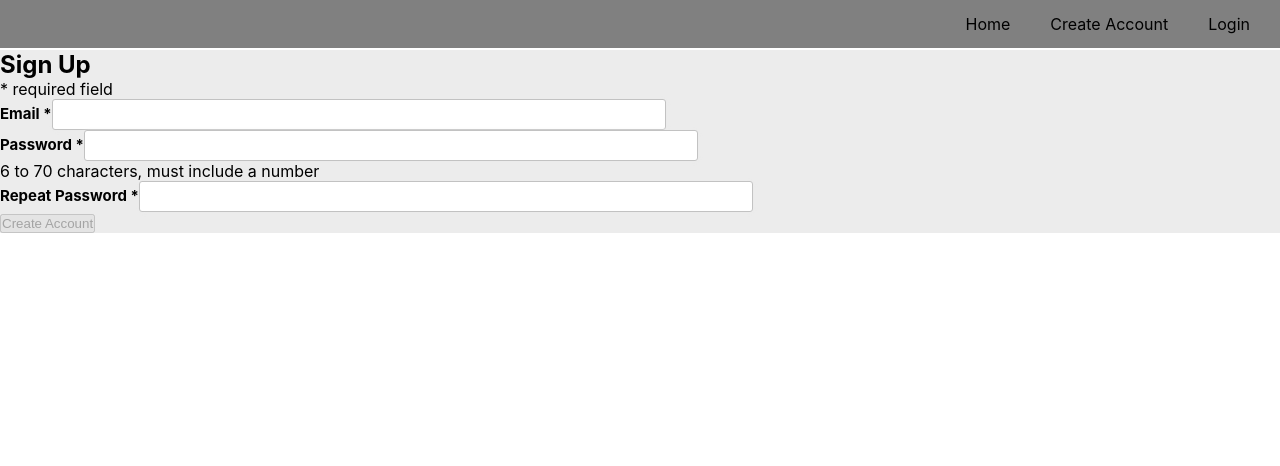
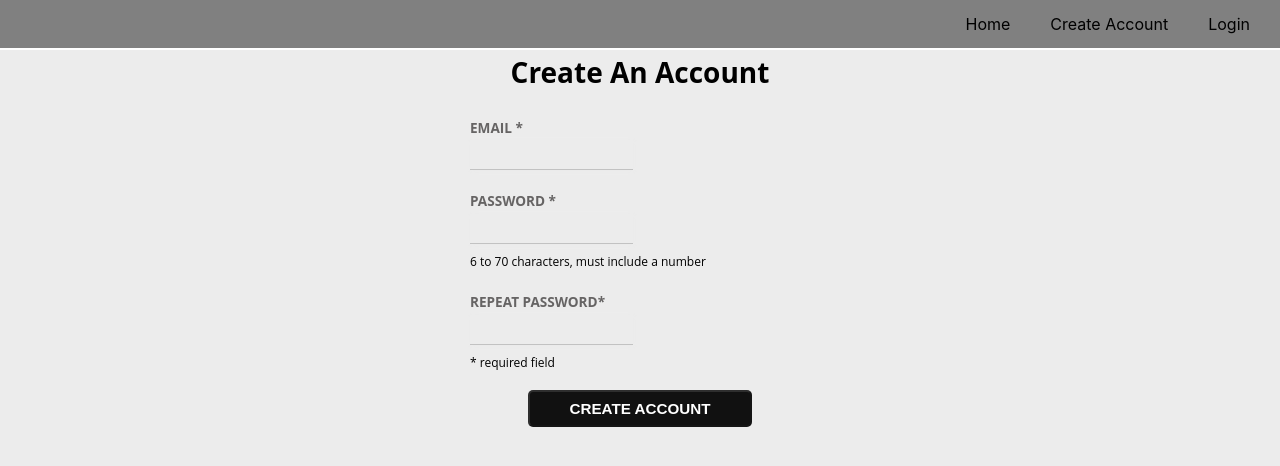
Before and after one commit to RyanNicoletti/newsletter-app, a React (Create React App) app: page /CreateAccount in a window 1280 px wide. Shown: the top 466 px of the page. Built offline with nearby package versions, Linux system fonts and the light colour scheme.

Commit message:
added styling for login and create account page

```diff
--- a/src/Components/CreateAccount.js
+++ b/src/Components/CreateAccount.js
@@ -1,5 +1,6 @@
 import React from "react";
 import ValidationErrorMessage from "./ValidationErrorMessage";
+import "./createaccount.css";
 
 export default class CreateAccount extends React.Component {
   constructor(props) {
@@ -88,14 +89,17 @@ export default class CreateAccount extends React.Component {
     const repeatPasswordError = this.validateRepeatPassword();
     return (
       <form className="registration" onSubmit={e => this.handleSubmit(e)}>
-        <h2>Sign Up</h2>
-        <div className="registration-form-hint">* required field</div>
-        <div className="form-group">
-          <label htmlFor="name">Email *</label>
+        <h2 className="create-account-header">Create An Account</h2>
+        <div className="registration-flex-container">
+          <div className="form-group">
+            <label htmlFor="name" className="create-account-labels">
+              Email *
+            </label>
+          </div>
           <input
             type="text"
             value={this.state.email.value}
-            className="registration-input"
+            className="registration-input-email"
             name="email"
             id="email"
             onChange={e => this.handleEmailChange(e.target.value)}
@@ -105,13 +109,15 @@ export default class CreateAccount extends React.Component {
               message={emailError}
             ></ValidationErrorMessage>
           )}
-        </div>
-        <div className="form-group">
-          <label htmlFor="password">Password *</label>
+          <div className="form-group">
+            <label htmlFor="password" className="create-account-labels">
+              Password *
+            </label>
+          </div>
           <input
             type="password"
             value={this.state.password.value}
-            className="registration-input"
+            className="registration-input-pw"
             name="password"
             id="password"
             onChange={e => this.handlePasswordChange(e.target.value)}
@@ -122,13 +128,15 @@ export default class CreateAccount extends React.Component {
           {this.state.password.touched && (
             <ValidationErrorMessage message={passwordError} />
           )}
-        </div>
-        <div className="form-group">
-          <label htmlFor="repeatPassword">Repeat Password *</label>
+          <div className="form-group">
+            <label htmlFor="repeatPassword" className="create-account-labels">
+              Repeat Password*
+            </label>
+          </div>
           <input
             type="password"
             value={this.state.repeatPassword.value}
-            className="registration-input"
+            className="registration-input-repeat-pw"
             name="repeatPassword"
             id="repeatPassword"
             onChange={e => this.handleRepeatPasswordChange(e.target.value)}
@@ -137,6 +145,8 @@ export default class CreateAccount extends React.Component {
             <ValidationErrorMessage message={repeatPasswordError} />
           )}
         </div>
+        <div className="registration-form-hint">* required field</div>
+
         <div className="registration-button-group">
           <button
             type="submit"
--- a/src/Components/FetchDataFromRssFeed.js
+++ b/src/Components/FetchDataFromRssFeed.js
@@ -22,7 +22,7 @@ export default class FetchDataFromRssFeed extends Component {
             const feedTitles = [];
             data.map(feed => feedTitles.push(feed.title));
             console.log(feedTitles);
-            this.setState({ newsLetterTitle: feedTitles });
+            // this.setState({ newsLetterTitle: feedTitles });
             let uniqueUrls = [...new Set(data.map(_ => _.rssurl))];
             console.log(uniqueUrls);
             const newsLetters = uniqueUrls.map(url =>
@@ -35,7 +35,7 @@ export default class FetchDataFromRssFeed extends Component {
                 .map(_ => _.items.slice(0, 4));
               console.log(items);
               this.setState({ items });
-              const labeledLetters = this.state.newsLetterTitle.reduce(
+              const labeledLetters = feedTitles.reduce(
                 (obj, key, index) => ({
                   ...obj,
                   [key]: this.state.items[index]
@@ -117,7 +117,7 @@ export default class FetchDataFromRssFeed extends Component {
               className="title-input"
             />
             <div className="label-input-wrapper">
-              <label htmlFor="RSSURL">Add the URL of the RSS Feed</label>
+              <label htmlFor="RSSURL">Add the URL of an RSS Feed</label>
             </div>
             <input
               type="text"
--- a/src/Components/HomePage.js
+++ b/src/Components/HomePage.js
@@ -1,32 +1,31 @@
 import React, { Component } from "react";
 import { Link } from "react-router-dom";
+import "./homepage.css";
 
 export default class HomePage extends Component {
   render() {
     return (
-      <>
+      <div className="homepage-container">
         <header>
-          <h1>Weekly Bundle</h1>
+          <h1>Newsletter Digest</h1>
           <h3>
             Store all your weekly newsletters in one place and free up your
             inbox.
           </h3>
         </header>
         <main>
-          <p>Subscribe to all your favorite weekly newsletters</p>
-          <p>Avoid spam.</p>
+          <p>Subscribe to your favorite weekly newsletters</p>
           <p>
-            Simply copy and paste any URL from the RSS feed of your favorite
-            newsletters.
+            Simply copy and paste the link to an RSS feed of your favorite
+            newsletters
           </p>
-          <p>
-            Sign up to get started:
-            <Link className="nav-links" to="/Createaccount">
-              Create Account
-            </Link>
-          </p>
+          <Link className="nav-links" to="/Createaccount">
+            <button className="create-account-button">
+              Create An Account To Get Started
+            </button>
+          </Link>
         </main>
-      </>
+      </div>
     );
   }
 }
--- a/src/Components/Login.js
+++ b/src/Components/Login.js
@@ -1,4 +1,5 @@
 import React, { Component } from "react";
+import "./login.css";
 
 export default class Login extends Component {
   constructor(props) {
@@ -26,33 +27,37 @@ export default class Login extends Component {
   };
   render() {
     return (
-            <form className="login">
-                <h2>Login</h2>
+      <form className="login-form">
+        <h2 className="login-header">Login</h2>
+        <div className="login-container">
           <div className="form-group">
-                    <label htmlFor="username">Email</label>
+            <label htmlFor="username" className="login-labels">
+              Email
+            </label>
+          </div>
           <input
             type="email"
             value={this.state.username.value}
-                        className="login-input"
+            className="login-email-input"
             name="email"
             id="email"
             onChange={e => this.handleEmailChange(e.target.value)}
           />
+          <div className="form-group">
+            <label htmlFor="password" className="login-labels">
+              Password
+            </label>
           </div>
-                <div className="form-group">
-                    <label htmlFor="password">Password</label>
           <input
             type="password"
             value={this.state.password.value}
-                        className="login=input"
+            className="login-pw-input"
             name="password"
             id="password"
-                        onChange={e =>
-                            this.handlePasswordChange(e.target.value)
-                        }
+            onChange={e => this.handlePasswordChange(e.target.value)}
           />
         </div>
-                <div className="login-button">
+        <div className="login-button-container">
           <button
             type="submit"
             className="login-button"
--- /dev/null
+++ b/src/Components/createaccount.css
@@ -0,0 +1,73 @@
+.registration {
+  text-align: center;
+  padding: 0 30px 0 30px;
+  margin: 0 auto;
+  max-width: 400px;
+  font-family: "Open Sans", sans-serif;
+  line-height: 1.6;
+  height: 100vh;
+}
+
+.registration-flex-container {
+  display: flex;
+  flex-direction: column;
+  align-items: flex-start;
+}
+
+.create-account-header {
+  font-size: 28px;
+  margin-bottom: 20px;
+}
+
+.create-account-labels {
+  font-size: 0.85rem;
+  text-transform: uppercase;
+  color: rgb(102, 100, 100);
+}
+
+.registration-input-pw,
+.registration-input-email,
+.registration-input-repeat-pw {
+  background-color: transparent;
+  border-top: 0;
+  border-right: 0;
+  border-left: 0;
+  border-radius: 0;
+}
+
+.registration-input-pw:focus,
+.registration-input-email:focus,
+.registration-input-repeat-pw .registration-input-email :focus {
+  border-color: #111;
+}
+
+.registration-input-email {
+  margin-bottom: 18px;
+}
+
+.registration-input-pw {
+  margin-bottom: 8px;
+}
+
+.registration-input-repeat-pw {
+  margin-bottom: 8px;
+}
+
+.registration-form-hint {
+  margin-bottom: 18px;
+  font-size: 12px;
+  text-align: left;
+}
+
+.registration-button {
+  padding: 0.5rem 2.5rem;
+  font-size: 0.95rem;
+  font-weight: 600;
+  text-transform: uppercase;
+  color: #fff;
+  background: #111;
+  border-radius: 5px;
+}
+button:hover {
+  cursor: pointer;
+}
--- /dev/null
+++ b/src/Components/homepage.css
@@ -0,0 +1,47 @@
+.homepage-container {
+  text-align: center;
+  padding: 0 30px 0 30px;
+  margin: 0 auto;
+  max-width: 400px;
+  font-family: "Open Sans", sans-serif;
+  line-height: 1.6;
+  font-size: 100%;
+  height: 100vh;
+}
+
+h1 {
+  font-family: "Oswald", sans;
+  font-size: 45px;
+  font-weight: normal;
+  text-shadow: 2px 4px 3px rgba(0, 0, 0, 0.3);
+  margin-bottom: 15px;
+}
+
+h3 {
+  margin-bottom: 15px;
+}
+p {
+  margin-bottom: 15px;
+}
+
+.create-account-button {
+  color: white;
+  font-size: 14px;
+  font-weight: bold;
+  background: #4c8ffb;
+  border: 1px #3079ed solid;
+  border-radius: 3px;
+  padding: 10px;
+  box-shadow: inset 0 1px 0 #80b0fb;
+}
+
+.create-account-button:hover {
+  border: 1px #2f5bb7 solid;
+  box-shadow: 0 1px 1px #eaeaea, inset 0 1px 0 #5a94f1;
+  background: #3f83f1;
+  cursor: pointer;
+}
+
+.create-account-button:active {
+  box-shadow: inset 0 2px 5px #2370fe;
+}
--- /dev/null
+++ b/src/Components/login.css
@@ -0,0 +1,53 @@
+.login-form {
+  text-align: center;
+  padding: 0 30px 0 30px;
+  margin: 0 auto;
+  max-width: 400px;
+  font-family: "Open Sans", sans-serif;
+  line-height: 1.6;
+  height: 100vh;
+}
+
+.login-container {
+  display: flex;
+  flex-direction: column;
+  align-items: flex-start;
+}
+
+.login-header {
+  margin-bottom: 20px;
+  font-size: 28px;
+}
+
+.login-email-input,
+.login-pw-input {
+  background-color: transparent;
+  border-top: 0;
+  border-right: 0;
+  border-left: 0;
+  border-radius: 0;
+  margin-bottom: 18px;
+}
+.login-email-input:focus,
+.login-pw-input:focus {
+  border-color: #111;
+}
+
+.login-labels {
+  font-size: 0.85rem;
+  text-transform: uppercase;
+  color: rgb(102, 100, 100);
+}
+
+.login-button {
+  padding: 0.5rem 2.5rem;
+  font-size: 0.95rem;
+  font-weight: 600;
+  text-transform: uppercase;
+  color: #fff;
+  background: black;
+  border-radius: 5px;
+}
+button:hover {
+  cursor: pointer;
+}
```
Lines whose indentation alone changed are shown as unchanged.
